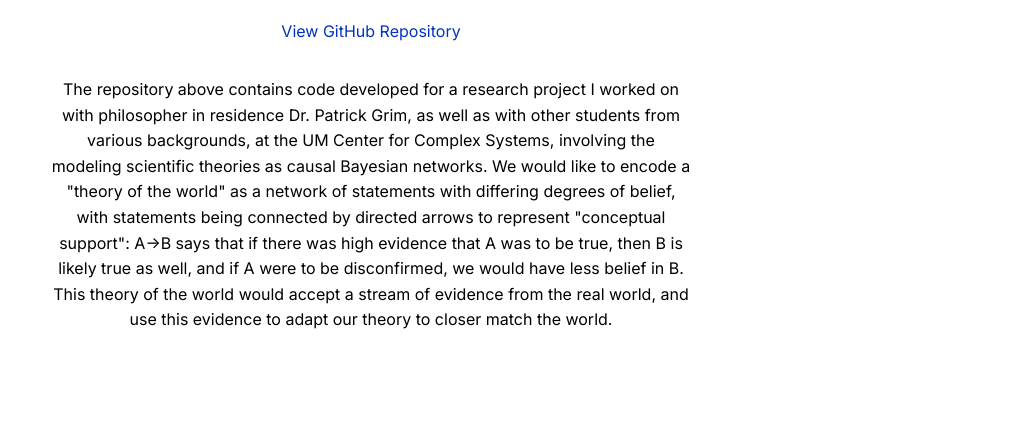
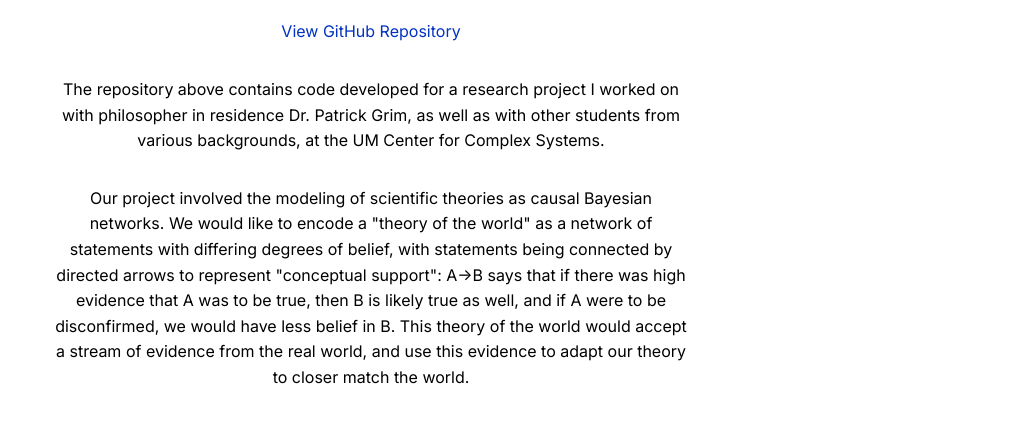
Before and after one commit to dennisfarmer/dennisfarmer.github.io, an Eleventy site: page src/projects/bayes-nets.md in a window 1280 px wide. Shown: the part 590-1012 px from the top of the page, without its empty margins (269-1280 px from the left). Built offline with nearby package versions, Linux system fonts and the light colour scheme; Eleventy itself is replaced by a stand-in of ours; files that its build step writes are made by us from their sources.

Commit message:
updated website

```diff
--- a/src/projects/bayes-nets.md
+++ b/src/projects/bayes-nets.md
@@ -16,7 +16,10 @@ In the end, we decided that we had learned a lot, but we didn't have a clear way
 
 [View GitHub Repository](https://github.com/dennisfarmer/bayes-nets/tree/main)
 
-The repository above contains code developed for a research project I worked on with philosopher in residence Dr. Patrick Grim, as well as with other students from various backgrounds, at the UM Center for Complex Systems, involving the modeling scientific theories as causal Bayesian networks. We would like to encode a "theory of the world" as a network of statements with differing degrees of belief, with statements being connected by directed arrows to represent "conceptual support": A->B says that if there was high evidence that A was to be true, then B is likely true as well, and if A were to be disconfirmed, we would have less belief in B. This theory of the world would accept a stream of evidence from the real world, and use this evidence to adapt our theory to closer match the world.
+The repository above contains code developed for a research project I worked on with philosopher in residence Dr. Patrick Grim, as well as with other students from various backgrounds, at the UM Center for Complex Systems.
+
+Our project involved the modeling of scientific theories as causal Bayesian networks. We would like to encode a "theory of the world" as a network of statements with differing degrees of belief, with statements being connected by directed arrows to represent "conceptual support": A->B says that if there was high evidence that A was to be true, then B is likely true as well, and if A were to be disconfirmed, we would have less belief in B. This theory of the world would accept a stream of evidence from the real world, and use this evidence to adapt our theory to closer match the world.
+
 
 <embed class="presentation" src="/presentations/gcastle-notes.pdf" type="application/pdf">
 
```
